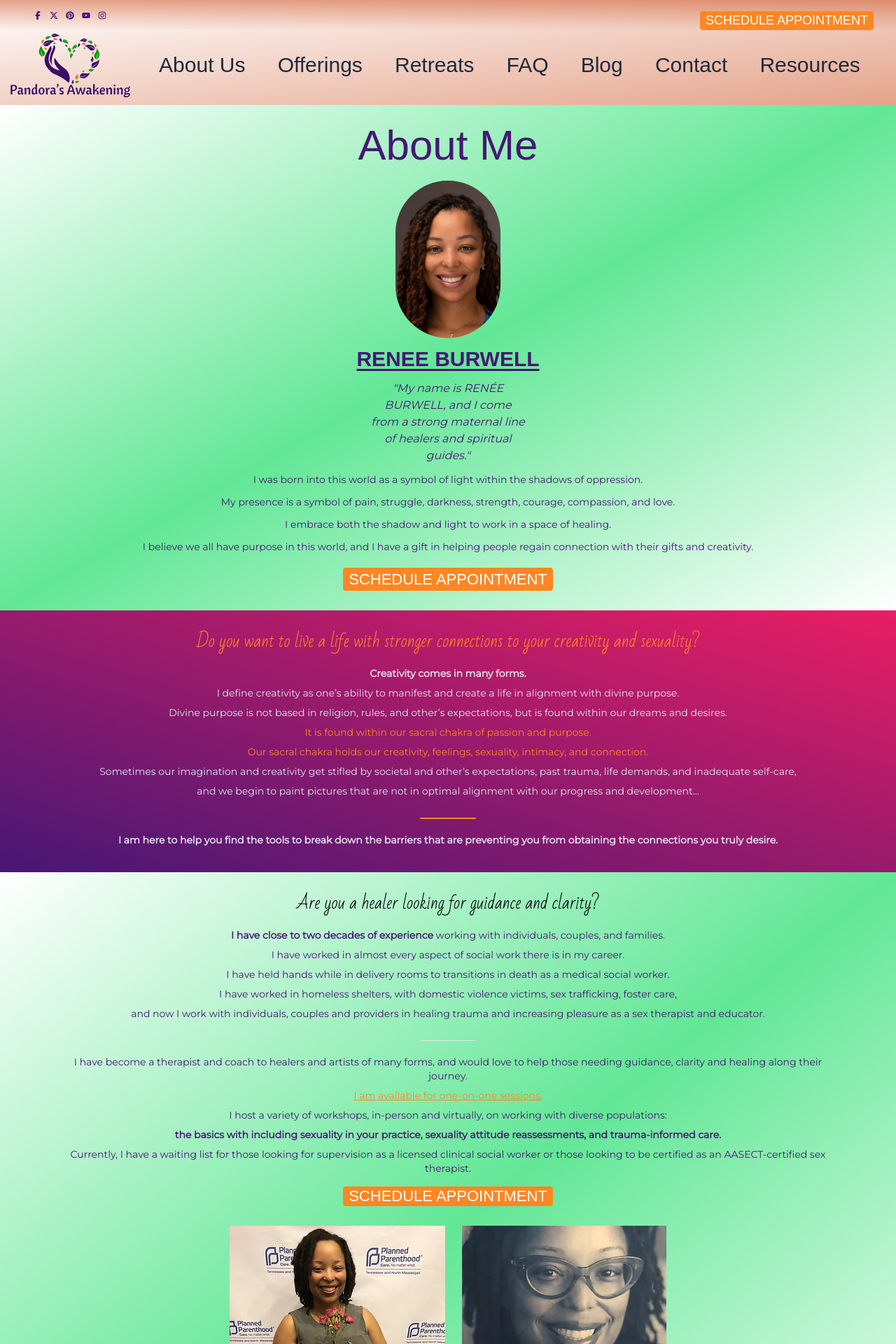
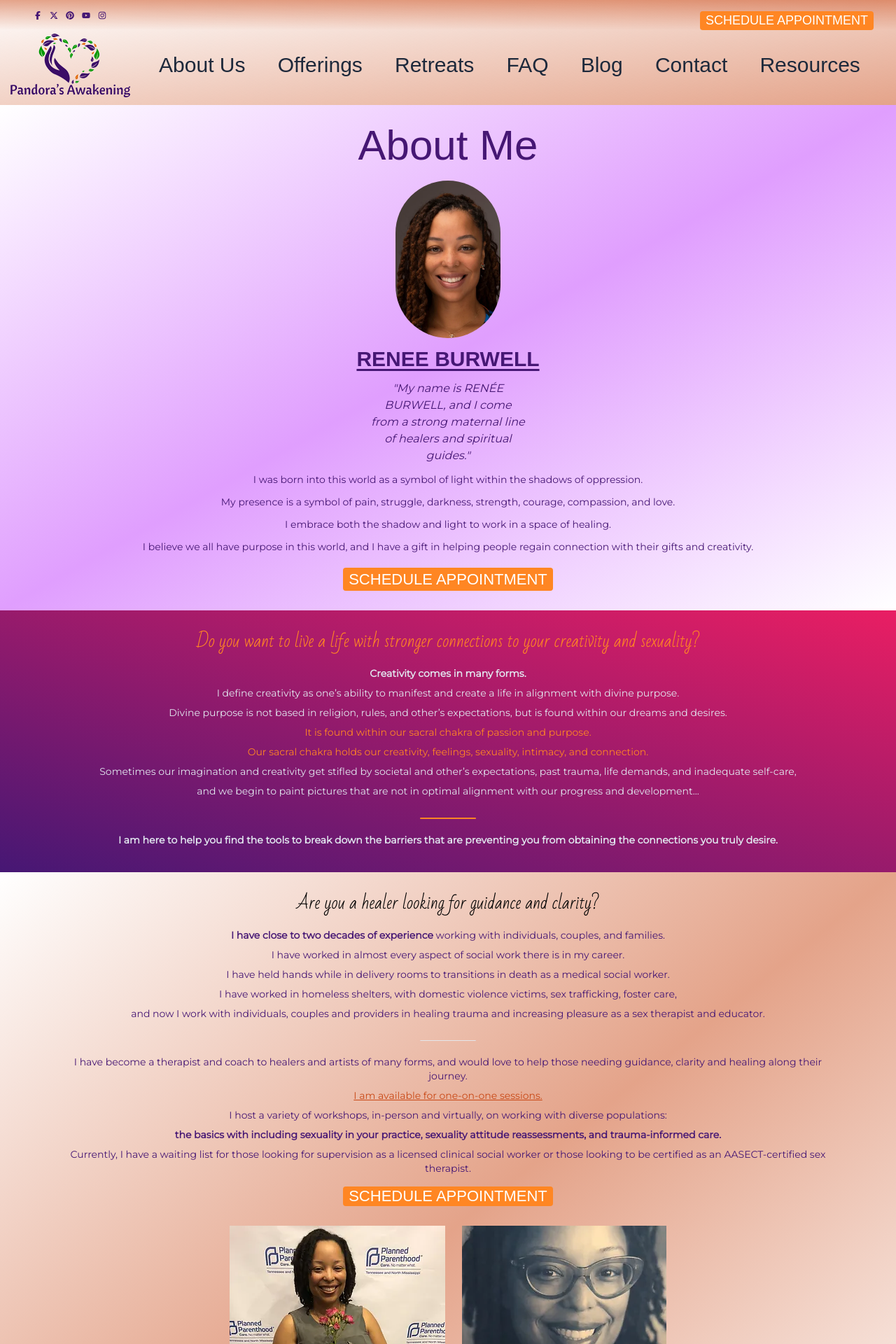
Before and after one commit to dogbeide/pandoras-awakening, a Next.js app: page /about-us/renee-burwell in a window 1280 px wide. Shown: the top 1920 px of the page at 70% size. Built offline with nearby package versions, Linux system fonts and the light colour scheme; a web font is replaced by a local one.

Commit message:
update color-scheme for /about-us & subroute:/renee-burwell

```diff
--- a/app/about-us/[therapist]/page.tsx
+++ b/app/about-us/[therapist]/page.tsx
@@ -19,7 +19,7 @@ export default function Page({ params } : { params: { therapist: string }}) {
   }
   return (
     <div>
-      <Section classNames="bg-gradient-to-br from-white via-pandoras-teal to-white">
+      <Section classNames="bg-gradient-to-br from-white via-pandoras-lavender-50 to-white">
         <Title classNames="text-pandoras-purple">
           About Me
         </Title>
@@ -70,7 +70,7 @@ export default function Page({ params } : { params: { therapist: string }}) {
         </TextSection>
       </Section>
 
-      <Section classNames="bg-gradient-to-br from-white via-pandoras-teal to-white">
+      <Section classNames="bg-gradient-to-br from-white via-pandoras-jasper-50 to-white">
         <SubTitle textColor="black">
           Are you a healer looking for
           guidance and clarity?
@@ -90,7 +90,7 @@ export default function Page({ params } : { params: { therapist: string }}) {
           </span>
           <span>
             <a href="https://calendly.com/holisticsextherapist"
-              className="underline text-pandoras-orange hover:text-pandoras-light-orange"
+              className="underline text-pandoras-jasper hover:text-pandoras-light-orange"
               target="_blank"
             >
               I am available for one-on-one sessions.
--- a/app/about-us/page.tsx
+++ b/app/about-us/page.tsx
@@ -88,7 +88,7 @@ export default function Page() {
         </BtnCTA>
       </Section>
 
-      <Section classNames="bg-gradient-to-br from-white via-pandoras-teal to-white">
+      <Section classNames="bg-gradient-to-br from-white via-pandoras-lavender-50 to-white">
         <Title classNames="text-pandoras-purple hover:text-pandoras-orange" href="/about-us/renee-burwell">Our Therapist</Title>
         <TherapistCard
           name="Renee Burwell"
```
